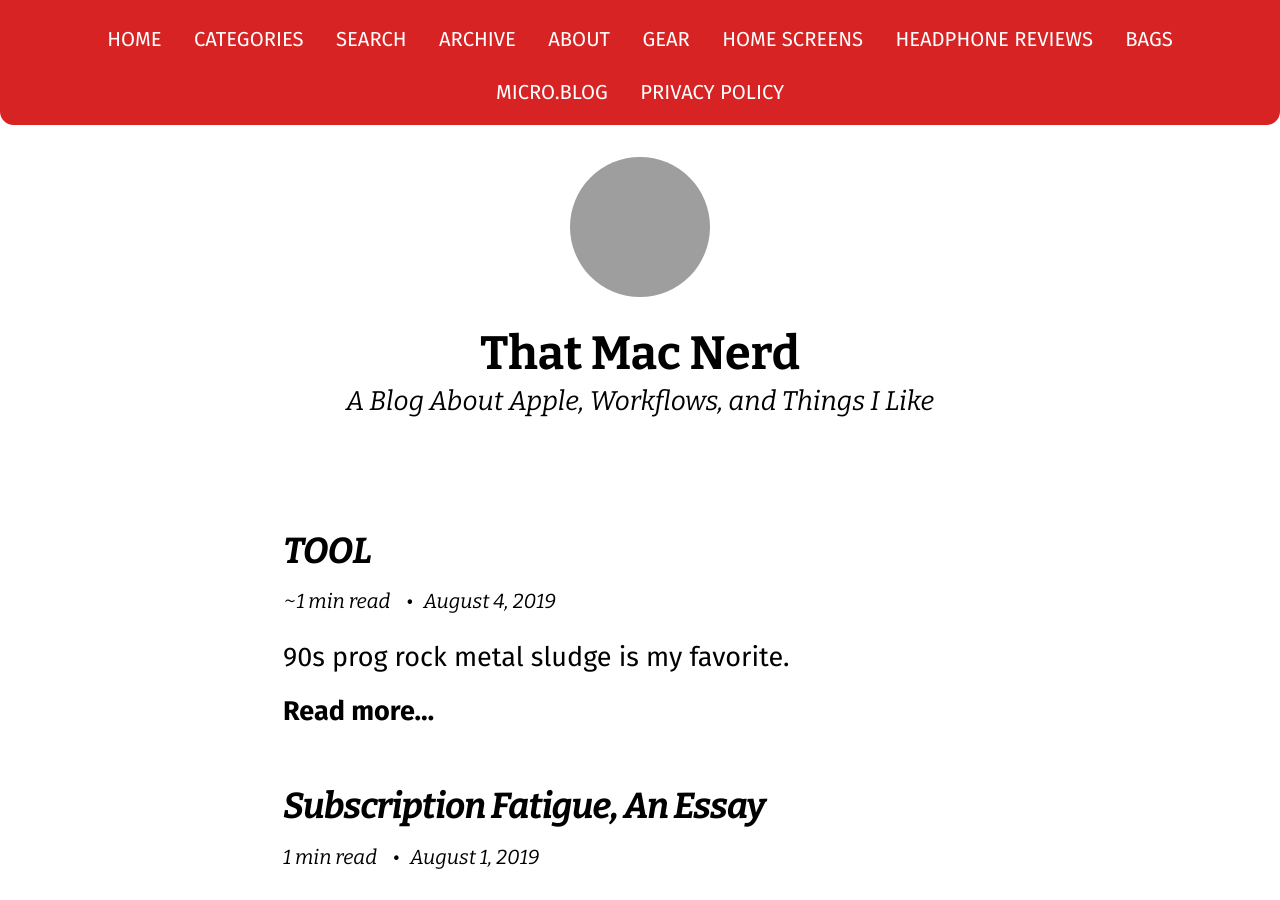
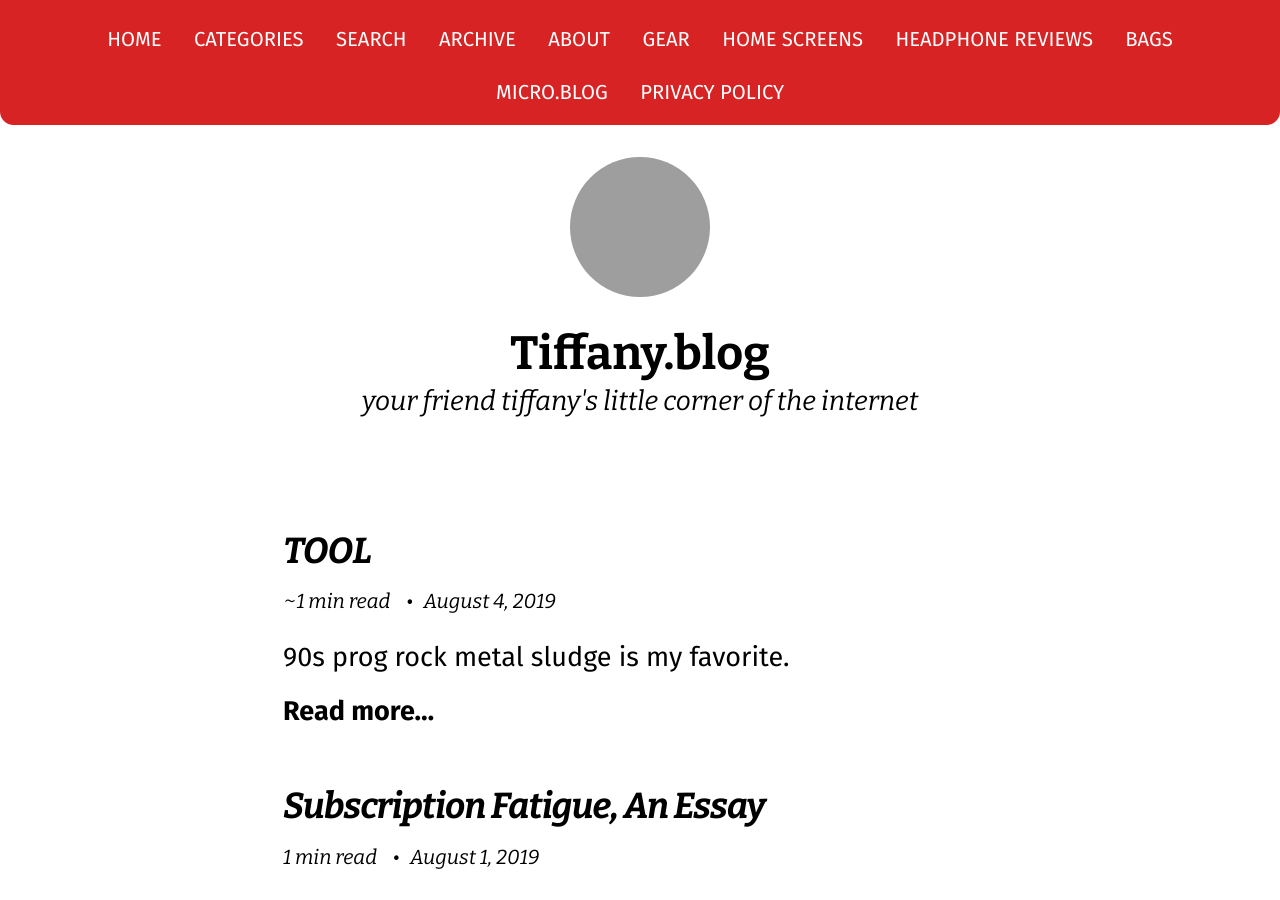
Before and after one commit to bryanbraun/tiffany.blog, a Jekyll site: the page built from index.html, in a window 1280 px wide and 900 px high. Built offline with Jekyll 4.4.1, drawn with Linux system fonts in a browser that asks for light colours; nearby versions of some CDN libraries; the list of posts is cut into pages by our own code; some of the changed text lies outside the part shown; grey boxes are pictures that could not be loaded.

Commit message:
Change site focus and everything else

```diff
--- a/_config.yml
+++ b/_config.yml
@@ -16,11 +16,11 @@
 theme: jekyll-theme-so-simple
 # remote_theme: mmistakes/so-simple-theme
 locale: en-US
-title: "That Mac Nerd"
-description: "A Blog About Apple, Workflows, and Things I Like"
+title: "Tiffany.blog"
+description: "your friend tiffany's little corner of the internet"
 baseurl: # the subpath of your site, e.g. "/blog"
-url: https://thatmacnerd.net
-logo: https://res.cloudinary.com/thatmacnerd/image/upload/v1554081599/tmn.svg
+url: https://tiffanywhite.blog
+logo: https://res.cloudinary.com/thatmacnerd/image/upload/v1565141494/twblog-avi-min.png
 date_format: "%B %-d, %Y"
 read_time: true
 words_per_minute: 200
@@ -133,9 +133,9 @@ defaults:
 # Site Author
 author:
   name: Tiffany White
-  picture: https://res.cloudinary.com/thatmacnerd/image/upload/v1536021608/About%20Page%20Photos/profile3.png
-  email: hello@thatmacnerd.com
-  twitter: ThatMacNerd
+  picture: https://res.cloudinary.com/thatmacnerd/image/upload/v1565138125/color-avi_copy-min.png
+  email:
+  twitter: tiffanywhitedev
   links:
     - title: Pinterest
       url: https://www.pinterest.com/tiffanywhitedev/
@@ -152,7 +152,7 @@ footer_links:
     url: https://www.youtube.com/channel/UCANizz_NF-Xr6DrnSLg0Ogg
     icon: fab fa-youtube
   - title: Status
-    url: https://status.thatmacnerd.net
+    url: https://status.tiffanywhite.blog
     icon: fas fa-file-medical-alt
   - title: Instagram
     url: https://www.instagram.com/trwhitephoto
--- a/_data/navigation.yml
+++ b/_data/navigation.yml
@@ -23,7 +23,7 @@
 - title: Bags
   url: /bags/
 - title: Micro.blog
-  url: "https://microblog.thatmacnerd.net"
+  url: "https://social.tiffanywhite.blog"
 # - title: Contact
 #   url: /contact/
 - title: Privacy Policy
--- a/_includes/footer.html
+++ b/_includes/footer.html
@@ -31,7 +31,6 @@
         An IndieWeb Webring 🕸💍
         <a href="https://xn--sr8hvo.ws/%F0%9F%92%9E%F0%9F%9B%85%F0%9F%94%AD/next">→</a>
       </p>
-      <a href="/"><img class="align-center lines2" src="https://res.cloudinary.com/thatmacnerd/image/upload/v1530338714/command-symbol_2.svg" alt="thatmacnerd_logo"></a>
     </p>
     {% endif %}
   </div>
```
Also changed, not shown: favicon.ico.
